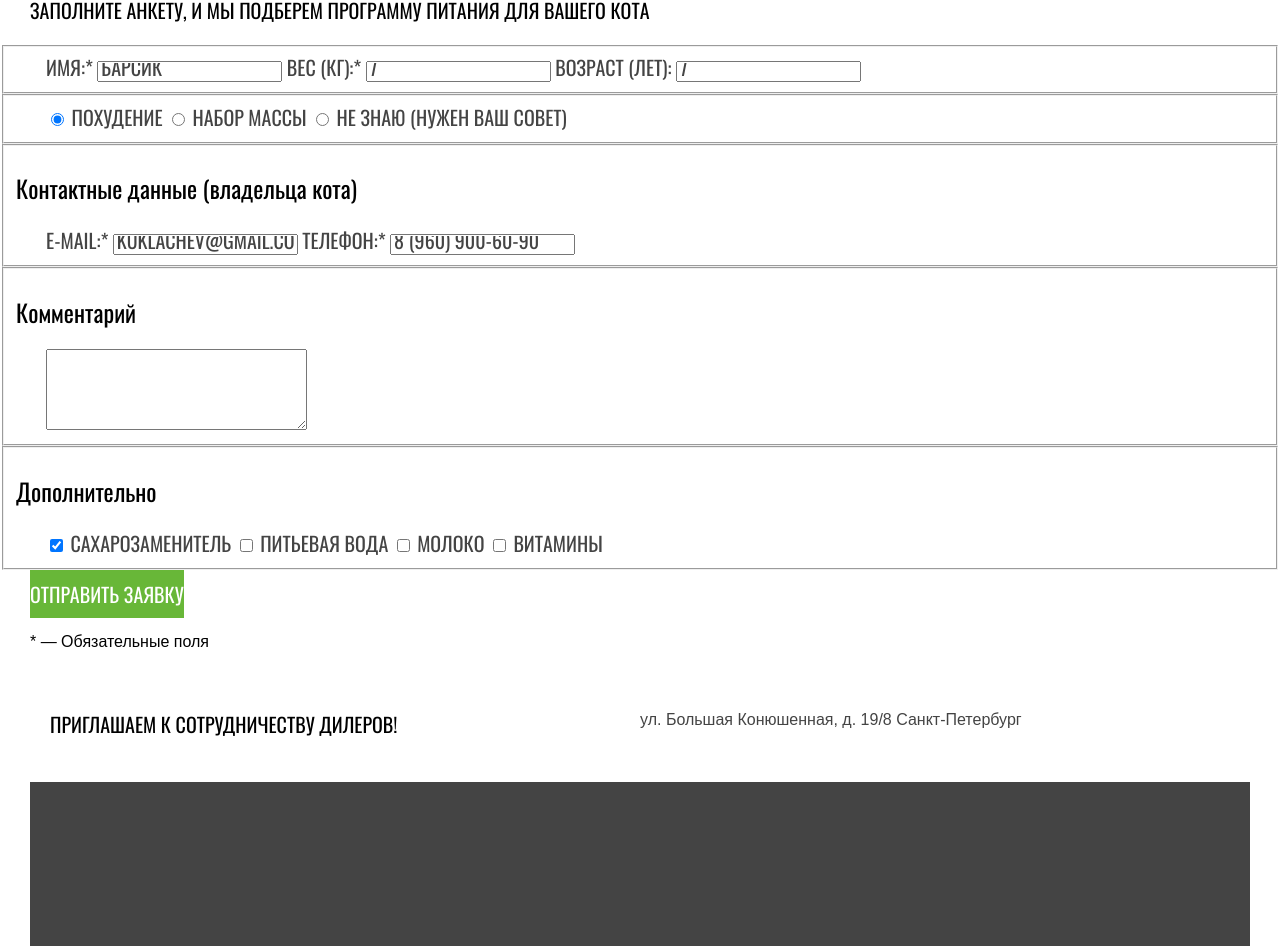
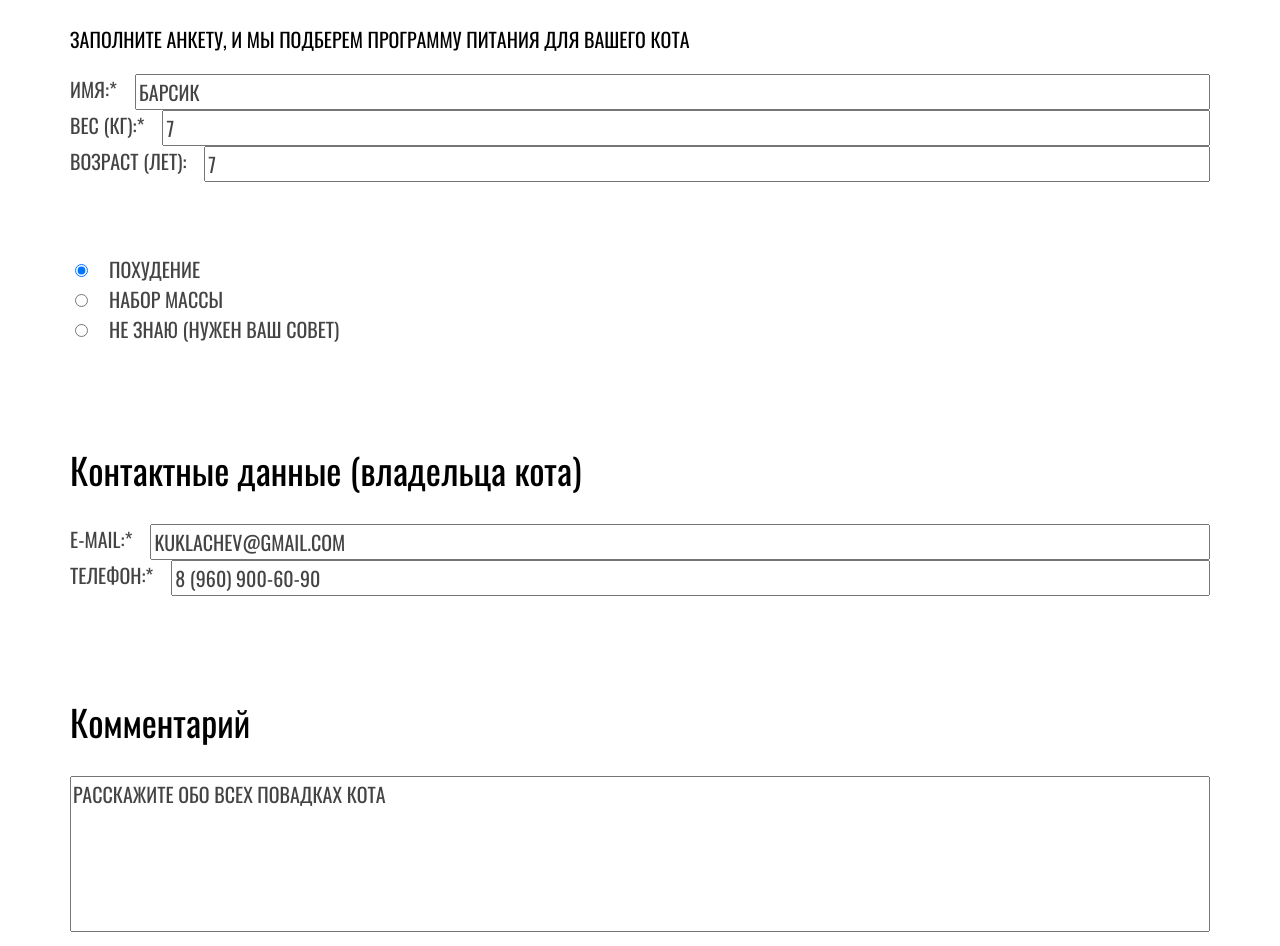
Before and after one commit to e-electra/62162-cat-energy-22, a website: page source/form.html in a window 1280 px wide. Shown: the part 276-1222 px from the top of the page. Drawn offline with nearby package versions, Linux system fonts and the light colour scheme; files that its build step writes are made by us from their sources.

Commit message:
Адаптивная секта формы

```diff
--- a/source/form.html
+++ b/source/form.html
@@ -1,5 +1,5 @@
 <!DOCTYPE html>
-<html class="page" lang="ru">
+<html class="page page--form" lang="ru">
   <head>
     <meta charset="UTF-8">
     <meta http-equiv="X-UA-Compatible" content="IE=edge">
@@ -9,9 +9,9 @@
   </head>
   <body class="page__body">
     <header class="header">
-    <div class="container">
+      <div class="header__nav-wrapper container">
         <a href="#" class="header__logo">
-        <img src="img/logo-mobile.svg" alt="Cat Energy" width="33" height="37" />
+          <img class="header__icon" src="img/logo-mobile.svg" alt="Cat Energy" width="33" height="37">
           <picture>
             <source srcset="img/logo-text.svg" media="(max-width: 767px)" />
             <source srcset="img/logo-tablet.svg" media="(min-width: 768px) and (max-width: 1024px)" />
@@ -39,14 +39,14 @@
     </header>
     <main>
       <section class="program-select-form">
-        <div class="container">
+        <div class="program-select-form__title-container container">
           <h1 class="program-select-form__title">Подбор программы</h1>
           <p class="program-select-form__description">Заполните анкету, и мы подберем программу питания для вашего кота</p>
         </div>
         <form class="program-select-form__form" action="http://echo.htmlacademy.ru" method="post">
-          <fieldset class="form-section">
-            <div class="container">
+          <fieldset class="form-section form-section--basic">
             <h3 class="visually-hidden">Информация о коте</h3>
+            <div class="form-section__container container">
               <label class="form-section__item">
                 <span class="form-section__text">Имя:*</span>
                 <input class="form-section__input" type="text" name="Имя" placeholder="Барсик" required />
@@ -61,10 +61,9 @@
               </label>
             </div>
           </fieldset>
-          <fieldset class="form-section">
-            <div class="container">
+          <fieldset class="form-section form-section--program">
             <h3 class="visually-hidden">Выбор программы</h3>
-              <div class="form-section__program">
+            <div class="form-section__container container">
               <label class="form-section__item">
                 <input class="form-section__radio" type="radio" name="program" value="slim" checked />
                 <span class="form-section__text">Похудение</span>
@@ -78,11 +77,14 @@
                 <span class="form-section__text">Не знаю (Нужен ваш совет)</span>
               </label>
             </div>
-            </div>
           </fieldset>
-          <fieldset class="form-section">
-            <h3 class="form-section__title">Контактные данные (владельца кота)</h3>
-            <div class="container">
+          <fieldset class="form-section form-section--contact">
+            <h3 class="form-section__title">
+              <span class="form-section__title-container container">
+                Контактные данные (владельца кота)
+              </span>
+            </h3>
+            <div class="form-section__container container">
               <label class="form-section__item">
                 <span class="form-section__text">E-mail:*</span>
                 <input class="form-section__input" type="email" name="email" placeholder="kuklachev@gmail.com" required />
@@ -93,23 +95,22 @@
               </label>
             </div>
           </fieldset>
-          <fieldset class="form-section">
-            <h3 class="form-section__title">Комментарий</h3>
-            <div class="container">
+          <fieldset class="form-section form-section--comment">
+            <h3 class="form-section__title"><span class="form-section__title-container container">Комментарий</span></h3>
+            <div class="form-section__container container">
               <textarea
-                class="form-section__input"
-                name="Comment" id="Comment"
+                class="form-section__input form-section__input--textarea"
+                name="comment"
+                id="comment"
                 cols="30"
                 rows="5"
-                placeholder="Расскажите обо всех повадках кота"
-              >
-              </textarea>
+                noresize
+                placeholder="Расскажите обо всех повадках кота"></textarea>
             </div>
           </fieldset>
-          <fieldset class="form-section">
-            <h3 class="form-section__title">Дополнительно</h3>
-            <div class="container">
-              <div class="form-section__incremental">
+          <fieldset class="form-section form-section--additional">
+            <h3 class="form-section__title"><span class="form-section__title-container container">Дополнительно</span></h3>
+            <div class="form-section__container container">
               <label class="form-section__item">
                 <input class="form-section__check" type="checkbox" name="additional" value="Sweetener" checked />
                 <span class="form-section__text">Сахарозаменитель</span>
@@ -127,9 +128,8 @@
                 <span class="form-section__text">Витамины</span>
               </label>
             </div>
-            </div>
           </fieldset>
-          <div class="container">
+          <div class="program-select-form__controls-container container">
             <button class="program-select-form__button button">Отправить заявку</button>
             <p class="program-select-form__hint"> &ast; &mdash; Обязательные поля</p>
           </div>
@@ -141,18 +141,18 @@
             <p class="contacts__greet">Приглашаем к сотрудничеству дилеров! </p>
             <p class="contacts__address">ул. Большая Конюшенная, д. 19/8 Санкт-Петербург</p>
           </div>
+        </div>
         <div class="contacts__map">
           <h2 class="visually-hidden">Карта</h2>
-          </div>
         </div>
       </section>
     </main>
     <footer class="page-footer">
-      <div class="container">
+      <div class="page-footer__container container">
         <a href="#" class="page-footer__logo">
           <img src="img/logo-text.svg" alt="Cat Energy" />
         </a>
-        <div class="social">
+        <div class="page-footer__social social">
           <h2 class="social__title visually-hidden">Давайте дружить!</h2>
           <ul class="social__list">
             <li class="social__item">
@@ -172,7 +172,7 @@
             </li>
           </ul>
         </div>
-        <div class="copyright">
+        <div class="page-footer__copyright copyright">
           <p class="copyright__text">HTML Academy</p>
           <a href="#" class="copyright__link">
             <img src="img/icons/logo_html_academy.svg" alt="HTML Academy" />
--- a/source/sass/blocks/form/form-section.scss
+++ b/source/sass/blocks/form/form-section.scss
@@ -1,13 +1,45 @@
+.form-section {
+  padding: 0;
+  margin: 0;
+  border: none;
+  box-sizing: border-box;
+}
+
+.form-section__container,
+.form-section__title-container {
+  @include adaptive-width-special;
+}
+
+.form-section__container {
+  display: grid;
+}
+
+.form-section__title-container {
+  display: block;
+}
+
+.form-section__item {
+  display: grid;
+  grid-template-columns: max-content 1fr;
+  grid-column-gap: 18px;
+}
+
 .form-section__text {
   @include text-special;
   color: $darkgrey;
 }
 
 .form-section__input {
+  @include text-special;
+
   &::placeholder {
     @include text-special;
     color: $darkgrey;
   }
+}
+
+.form-section__input--textarea {
+  resize: none;
 }
 
 .form-section__title {
@@ -16,3 +48,25 @@
   font-size: 24px;
   line-height: 26px;
 }
+
+@media screen and (min-width: $tablet-width) {
+  .form-section__title {
+    font-size: 36px;
+    line-height: 36px;
+  }
+
+  .form-section--additional .form-section__container {
+    grid-template-columns: 2fr 2fr;
+  }
+}
+
+@media screen and (min-width: $desktop-width) {
+  .form-section__title {
+    font-size: 36px;
+    line-height: 36px;
+  }
+
+  .form-section--additional .form-section__container {
+    grid-template-columns: repeat(4, 1fr);
+  }
+}
--- /dev/null
+++ b/source/sass/blocks/form/page-form.scss
@@ -0,0 +1,26 @@
+.page--form .header {
+  border-bottom: 1px solid $grey;
+}
+
+
+@media screen and (min-width: $tablet-width) {
+  .page--form .header {
+    border: none;
+  }
+
+  .page--form .contacts,
+  .page--form .contacts__text {
+    background-color: $mediumgrey;
+  }
+}
+
+@media screen and (min-width: $desktop-width) {
+  .page--form .navigation__link {
+    color: $basicblack;
+  }
+
+  .page--form .contacts,
+  .page--form .contacts__text {
+    background-color: $basicwhite;
+  }
+}
--- a/source/sass/blocks/form/program-select-form.scss
+++ b/source/sass/blocks/form/program-select-form.scss
@@ -1,3 +1,12 @@
+.program-select-form {
+  padding-bottom: 32px;
+}
+
+.program-select-form__title-container,
+.program-select-form__controls-container {
+  @include adaptive-width-special;
+}
+
 .program-select-form__title {
   @include block-title;
 }
@@ -6,14 +15,51 @@
   @include text-special;
 }
 
+.program-select-form__form,
+.program-select-form__controls-container {
+  display: grid;
+}
+
 .program-select-form__hint {
   font-size: 14px;
   line-height: 16px;
 }
 
-@media screen and (min-width: 768px) {
+@media screen and (min-width: $tablet-width) {
+  .program-select-form {
+    padding-bottom: 72px;
+  }
+
+  .program-select-form__form {
+    grid-row-gap: 72px;
+  }
+
+  .program-select-form__button {
+    justify-self: start;
+  }
+
   .program-select-form__hint {
     font-size: 16px;
     line-height: 16px;
   }
+
+  .program-select-form__controls-container {
+    width: calc(100% - 140px);
+    grid-template-columns: max-content 1fr;
+    grid-column-gap: 60px;
+  }
 }
+
+@media screen and (min-width: $desktop-width) {
+  .program-select-form {
+    padding-bottom: 82px;
+  }
+
+  .program-select-form__form {
+    grid-row-gap: 72px;
+  }
+
+  .program-select-form__button {
+    width: 568px;
+  }
+}
--- a/source/sass/blocks/navigation.scss
+++ b/source/sass/blocks/navigation.scss
@@ -32,6 +32,7 @@
     align-items: center;
     flex-direction: row;
     min-height: 60px;
+    justify-content: flex-end;
   }
 
   .navigation__item {
@@ -47,10 +48,6 @@
 
 
 @media screen and (min-width: $desktop-width) {
-  .navigation__list {
-    justify-content: flex-end;
-  }
-
   .navigation__item {
     font-size: 20px;
     line-height: 29px;
--- a/source/sass/style.scss
+++ b/source/sass/style.scss
@@ -22,6 +22,7 @@
 
 
 // Form
+@import "blocks/form/page-form.scss";
 @import "blocks/form/program-select-form.scss";
 @import "blocks/form/form-section.scss";
 
```
Also changed, not shown: source/sass/global/mixins.scss (+28 -3 lines). Lines whose indentation alone changed are shown as unchanged.
